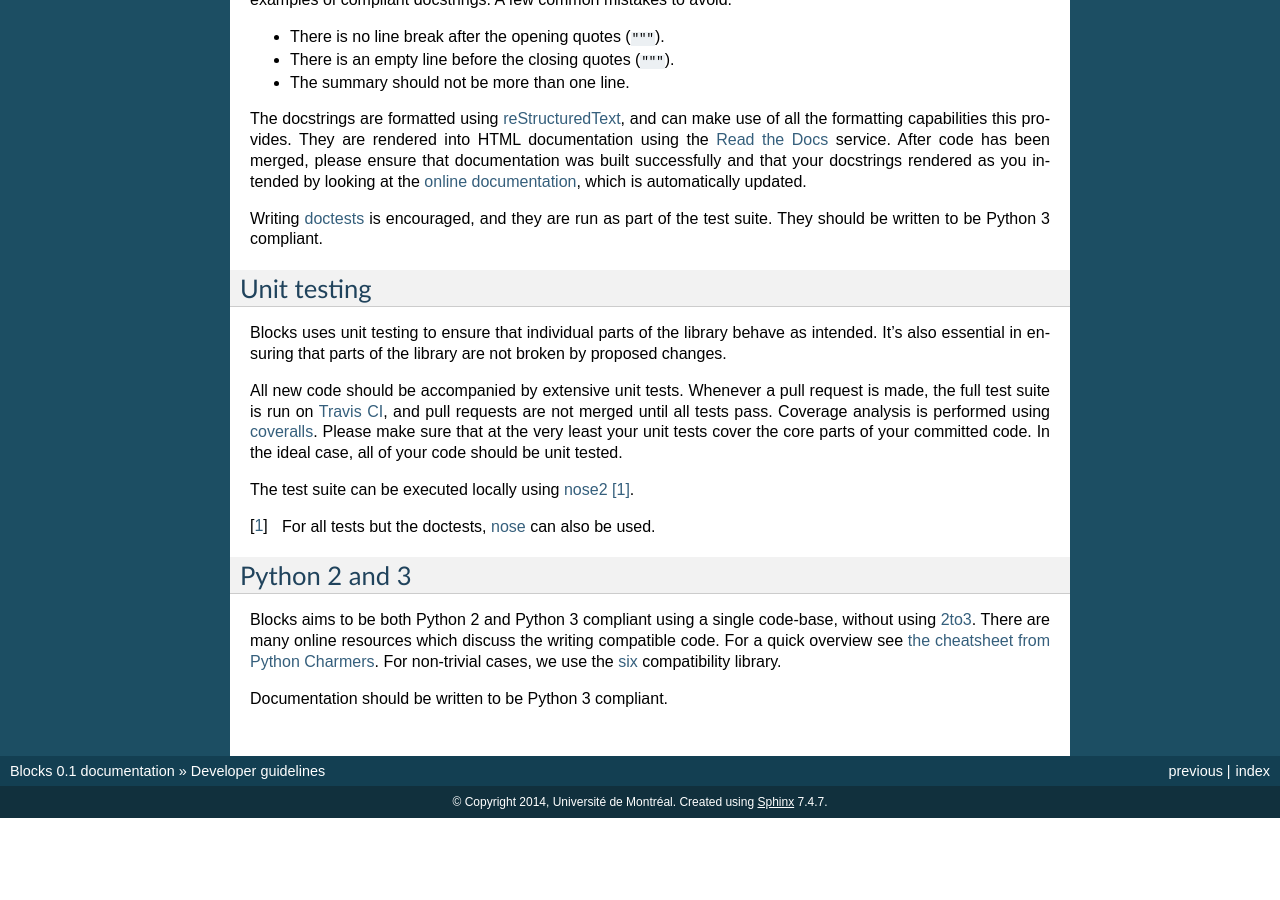
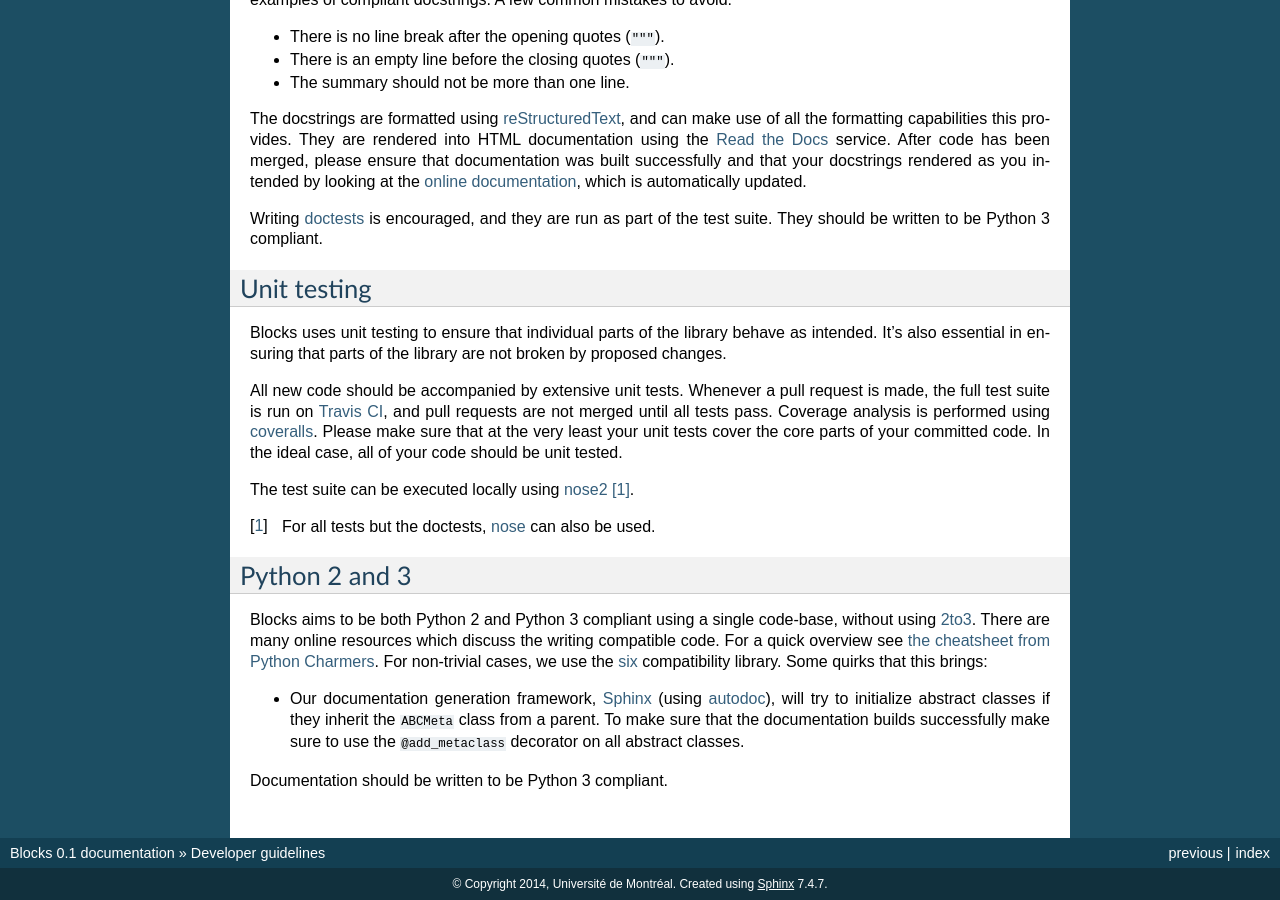
Before and after one commit to mila-iqia/blocks, a Sphinx documentation site: the page built from docs/developer_guidelines.rst, in a window 1280 px wide and 900 px high, scrolled down 711 px. Built offline with Sphinx 7.4.7, drawn with Linux system fonts in a browser that asks for light colours; before the commit the page ends 1529 px from its top, so only the background shows below that.

Commit message:
last one -- hopefully

```diff
--- a/docs/developer_guidelines.rst
+++ b/docs/developer_guidelines.rst
@@ -99,10 +99,18 @@ Python 2 and 3
 Blocks aims to be both Python 2 and Python 3 compliant using a single code-base,
 without using 2to3_. There are many online resources which discuss the writing
 compatible code. For a quick overview see `the cheatsheet from Python
-Charmers`_.  For non-trivial cases, we use the six_ compatibility library.
+Charmers`_. For non-trivial cases, we use the six_ compatibility library. Some
+quirks that this brings:
+
+* Our documentation generation framework, Sphinx_ (using autodoc_), will try to
+  initialize abstract classes if they inherit the ``ABCMeta`` class from a
+  parent. To make sure that the documentation builds successfully make sure to
+  use the ``@add_metaclass`` decorator on all abstract classes.
 
 Documentation should be written to be Python 3 compliant.
 
 .. _2to3: https://docs.python.org/2/library/2to3.html
 .. _the cheatsheet from Python Charmers: http://python-future.org/compatible_idioms.html
 .. _six: https://pythonhosted.org/six/
+.. _Sphinx: http://sphinx-doc.org/
+.. _autodoc: http://sphinx-doc.org/ext/autodoc.html
```
Also changed, not shown: 1 other file.
